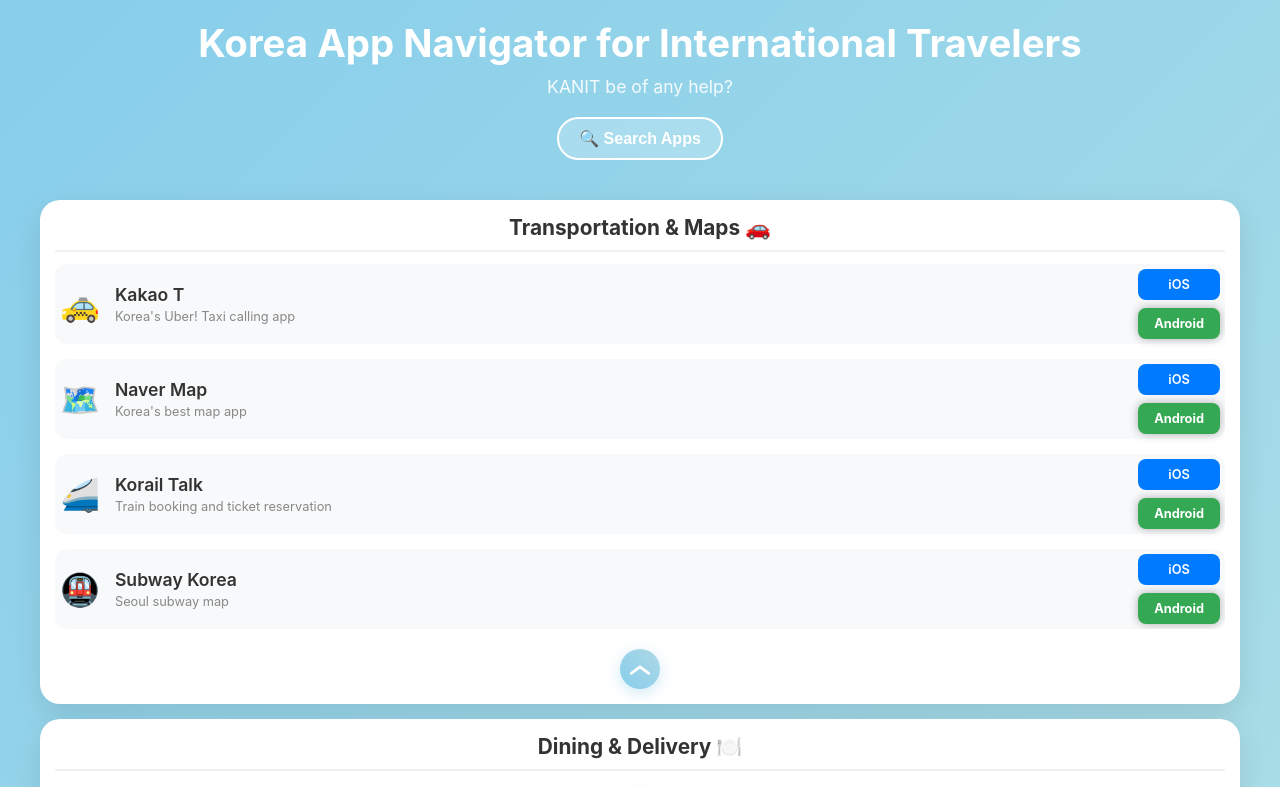
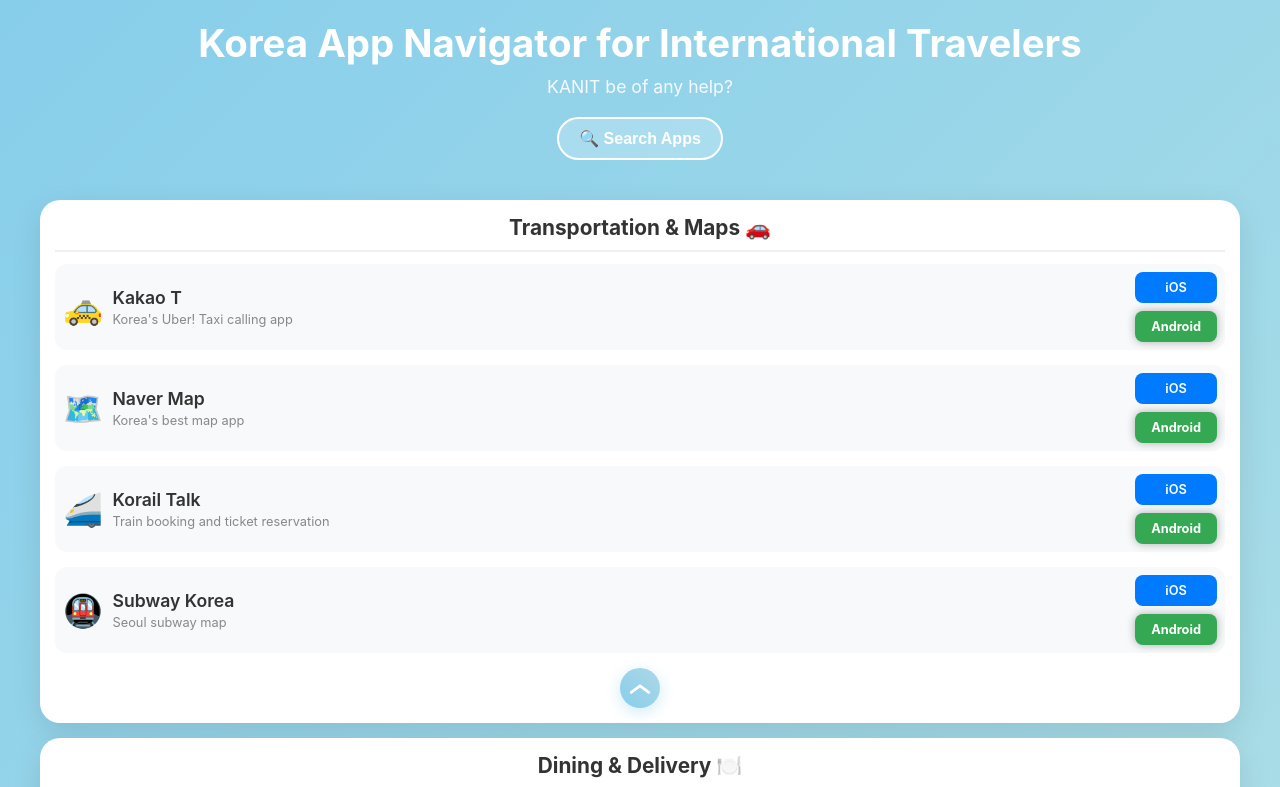
Before and after one commit to polarbang/polarbang.github.io, a plain HTML site: page docs/index.html in a window 1280 px wide. Both pictures are taken after a click on the button 640 px from the left and 292 px from the top of the page. Shown: the top 787 px of the page. Drawn offline with Linux system fonts and the light colour scheme.

Commit message:
app design improvement_v2

```diff
--- a/docs/index.html
+++ b/docs/index.html
@@ -113,7 +113,7 @@
             color: white;
             font-size: 1.4rem;
             transition: all 0.4s cubic-bezier(0.68, -0.55, 0.265, 1.55);
-            margin-top: 20px;
+            margin-top: 15px;
             display: flex;
             align-items: center;
             justify-content: center;
@@ -179,7 +179,7 @@
         .app-card {
             display: flex;
             align-items: center;
-            padding: 5px;
+            padding: 0.5rem;
             background: #f8f9fa;
             border-radius: 12px;
             transition: all 0.2s ease;
@@ -191,7 +191,7 @@
 
         .app-icon {
             font-size: 2rem;
-            margin-right: 15px;
+            margin-right: 0.6rem;
         }
 
         .app-info {
@@ -209,7 +209,7 @@
         .app-description {
             font-size: 0.8rem;
             color: #888;
-            margin-right: 10px;
+            margin-right: 0.6rem;
         }
 
         .download-buttons {
```
Also changed, not shown: 2 other files.
